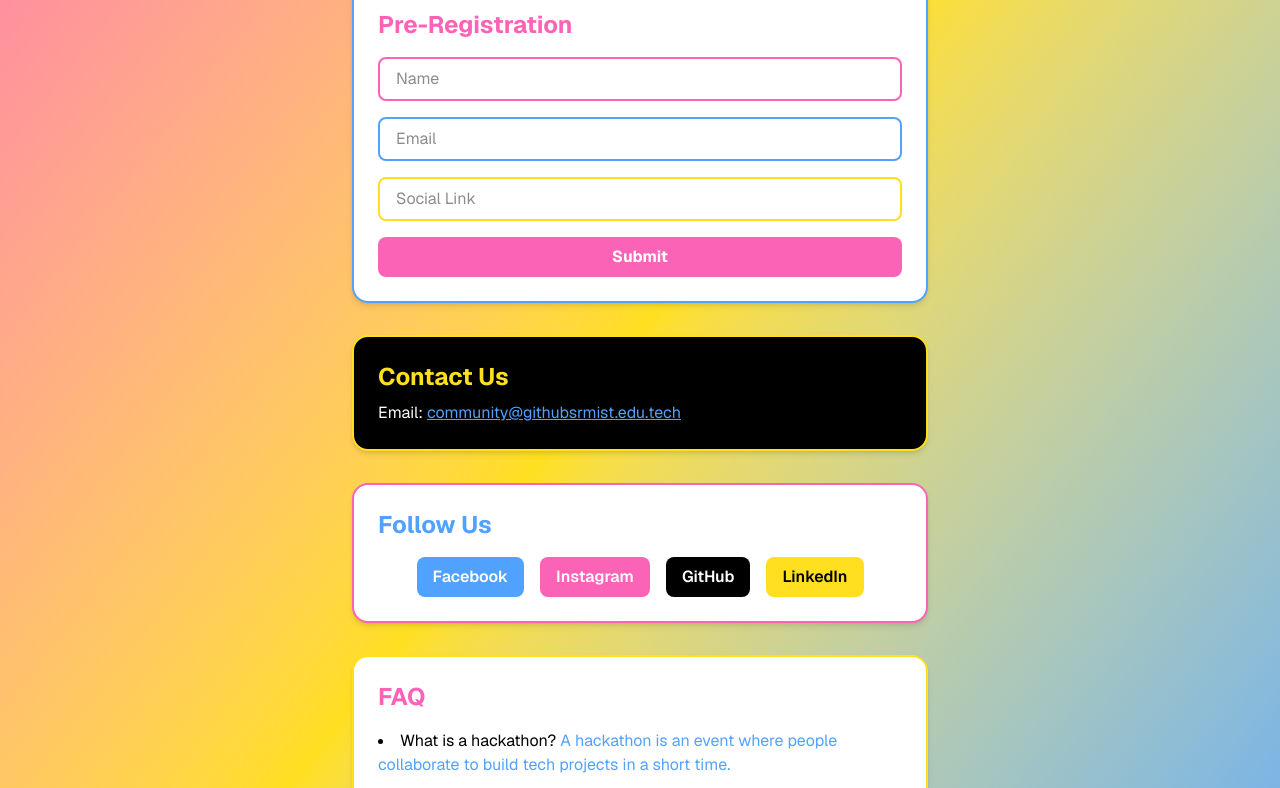
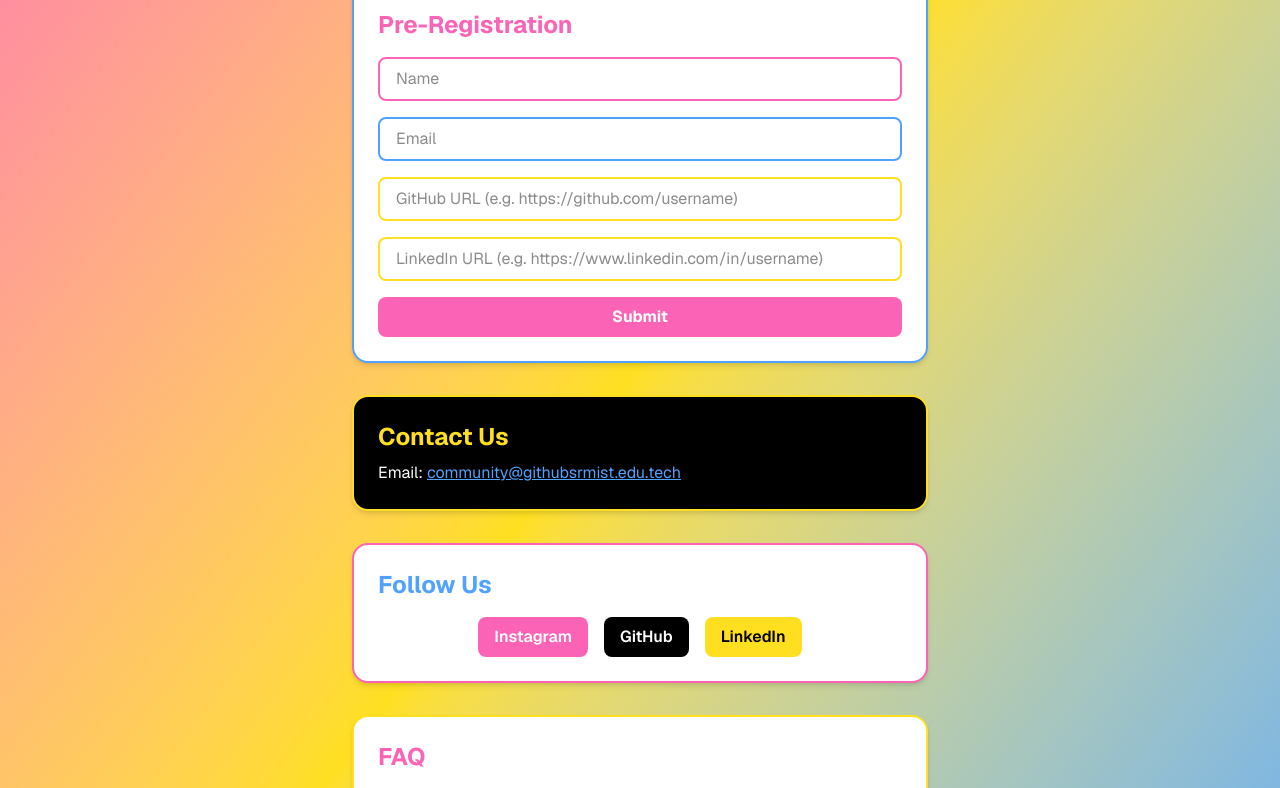
Before and after one commit to Yash-Bharuntia/Placeholder-OS3.0, a Next.js app: page / in a window 1280 px wide. Shown: the part 497-1285 px from the top of the page. Built offline with nearby package versions, Linux system fonts and the light colour scheme.

Commit message:
removed some unnecessary detailds

```diff
--- a/app/page.js
+++ b/app/page.js
@@ -130,8 +130,18 @@ export default function Home() {
           />
           <input
             type="text"
-            name="social"
-            placeholder="Social Link"
+            name="github"
+            placeholder="GitHub URL (e.g. https://github.com/username)"
+            className={pick(
+              "w-full px-4 py-2 rounded-lg border-2 border-yellow-300 focus:border-pink-400 focus:outline-none",
+              "w-full px-4 py-2 rounded-lg border-2 bg-[#0f172a] text-white border-[#f9d423] focus:border-[#ff6e7f] focus:outline-none",
+              "w-full px-4 py-2 rounded-lg border-2 bg-[#140022] text-white border-[#c084fc] focus:border-[#d946ef] focus:outline-none"
+            )}
+          />
+          <input
+            type="text"
+            name="linkedin"
+            placeholder="LinkedIn URL (e.g. https://www.linkedin.com/in/username)"
             className={pick(
               "w-full px-4 py-2 rounded-lg border-2 border-yellow-300 focus:border-pink-400 focus:outline-none",
               "w-full px-4 py-2 rounded-lg border-2 bg-[#0f172a] text-white border-[#f9d423] focus:border-[#ff6e7f] focus:outline-none",
@@ -185,11 +195,6 @@ export default function Home() {
           Follow Us
         </h2>
         <div className="flex flex-wrap gap-4 justify-center">
-          <a href="https://facebook.com/yourpage" className={pick(
-            "px-4 py-2 rounded-lg bg-blue-400 text-white font-semibold hover:bg-pink-400 transition-colors",
-            "px-4 py-2 rounded-lg bg-[#7bffb7] text-black font-semibold hover:bg-[#ff6e7f] transition-colors",
-            "px-4 py-2 rounded-lg bg-[#8b5cf6] text-white font-semibold hover:bg-[#d946ef] transition-colors"
-          )}>Facebook</a>
            <a href="https://instagram.com/yourpage" className={pick(
              "px-4 py-2 rounded-lg bg-pink-400 text-white font-semibold hover:bg-yellow-300 transition-colors",
              "px-4 py-2 rounded-lg bg-[#ff6e7f] text-black font-semibold hover:bg-[#f9d423] transition-colors",
```
Lines whose indentation alone changed are shown as unchanged.
